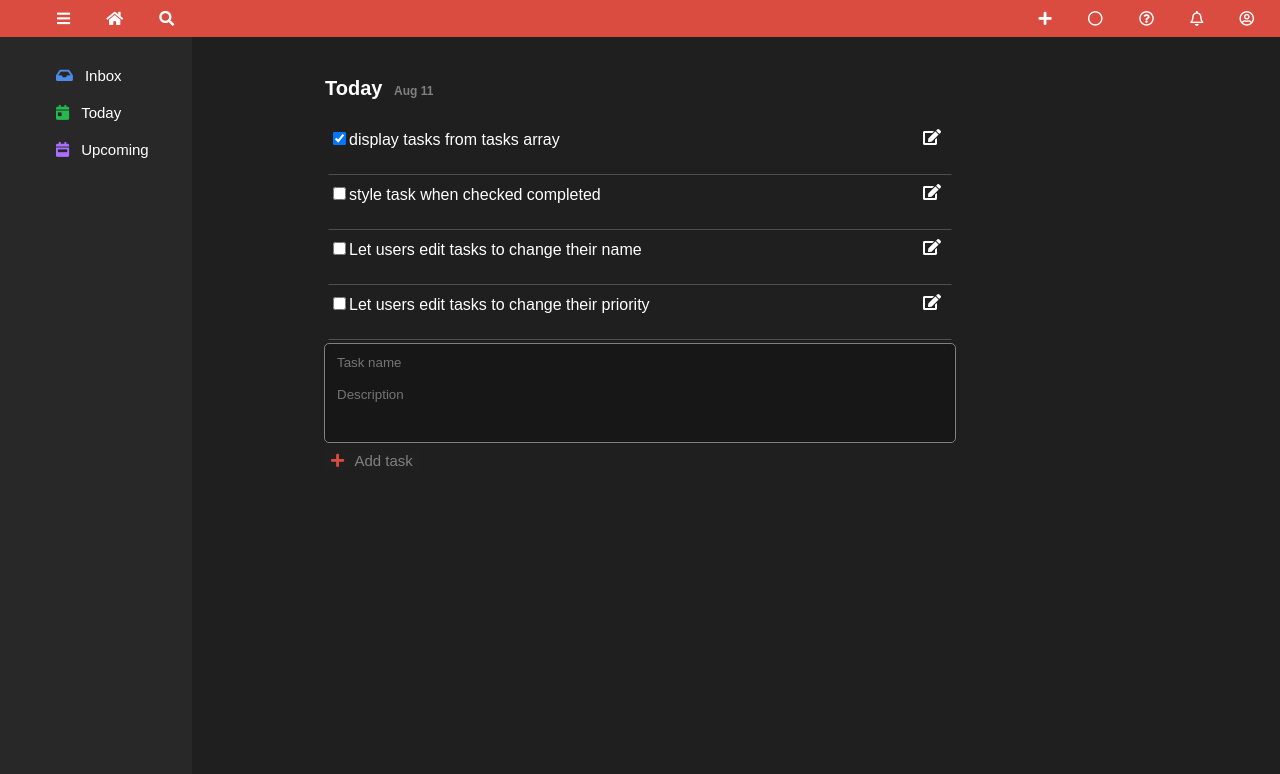
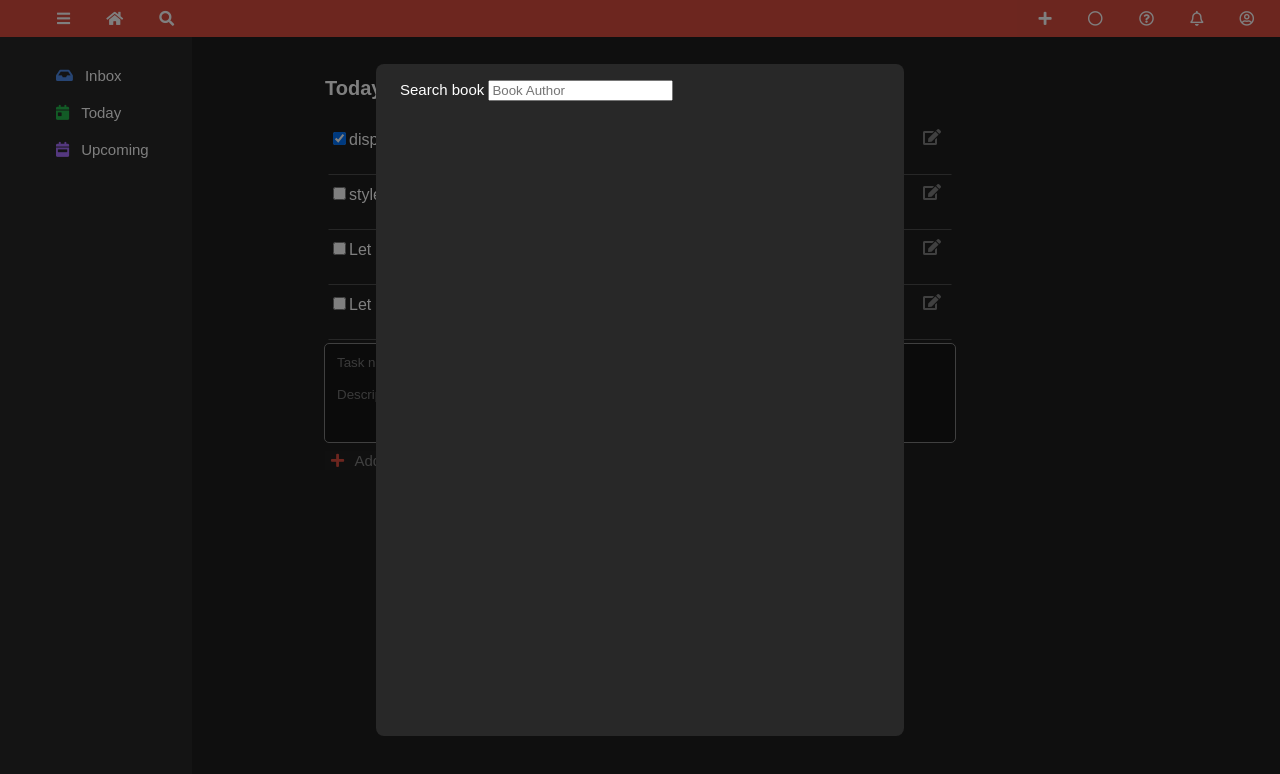
Before and after one commit to Curlos/Todo-List, a website built with webpack: page dist/index.html in a window 1280 px wide. Both pictures are taken after a click on the checkbox 339 px from the left and 138 px from the top of the page. Built offline with nearby package versions, Linux system fonts and the light colour scheme.

Commit message:
toggle and display modal

```diff
--- a/src/index.js
+++ b/src/index.js
@@ -1,6 +1,7 @@
 const taskItemList = document.querySelector('.taskItemList')
 const taskInput = document.querySelector('.taskInput')
 const addTaskButton = document.querySelector('.addTaskButton')
+const modal = document.querySelector('.modal')
 
 const allTasks = []
 const taskID = 0
@@ -91,6 +92,8 @@ const displayNewTask = (taskName) => {
     newTaskElem.classList.add('taskItem')
     newTaskElem.append(taskLeftSide)
     newTaskElem.append(taskRightSide)
+
+    newTaskElem.addEventListener('click', toggleModal)
     taskItemList.append(newTaskElem)
 
 }
@@ -121,6 +124,17 @@ const generateTestTasks = () => {
     }
 }
 
+const toggleModal = () => {
+    modal.classList.toggle('show-modal')
+    console.log('hello wrold')
+}
+
+const windowOnClick = (event) => {
+    if (event.target === modal) {
+        toggleModal()
+    }
+}
+
 const simpleTask = new TodoItem('title', false)
 console.log(simpleTask.getName())
 simpleTask.setName('newName bois')
@@ -131,4 +145,6 @@ console.log(simpleTask)
 
 taskInput.addEventListener('submit', addTask)
 addTaskButton.addEventListener('click', addTask)
+window.addEventListener('click', windowOnClick)
+
 generateTestTasks()
```
Also changed, not shown: dist/index.html, dist/main.js, dist/style.css.
